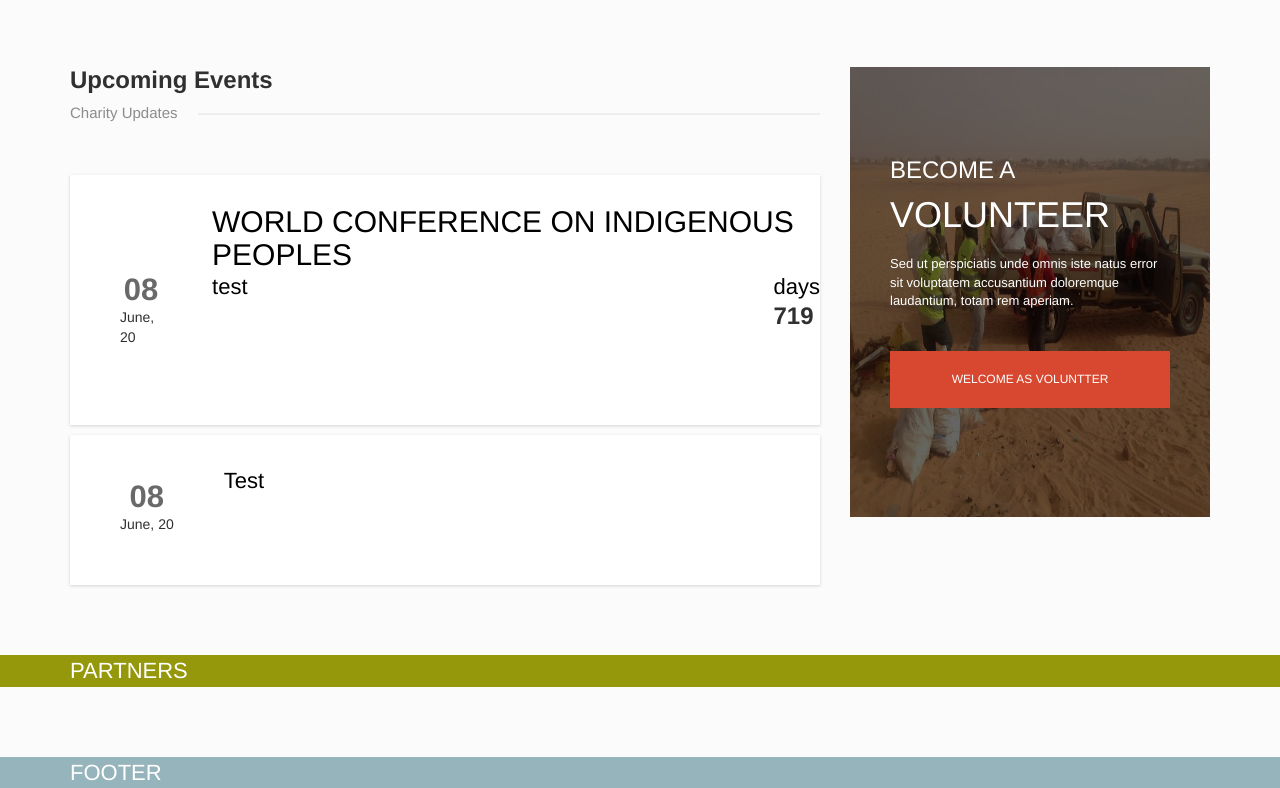
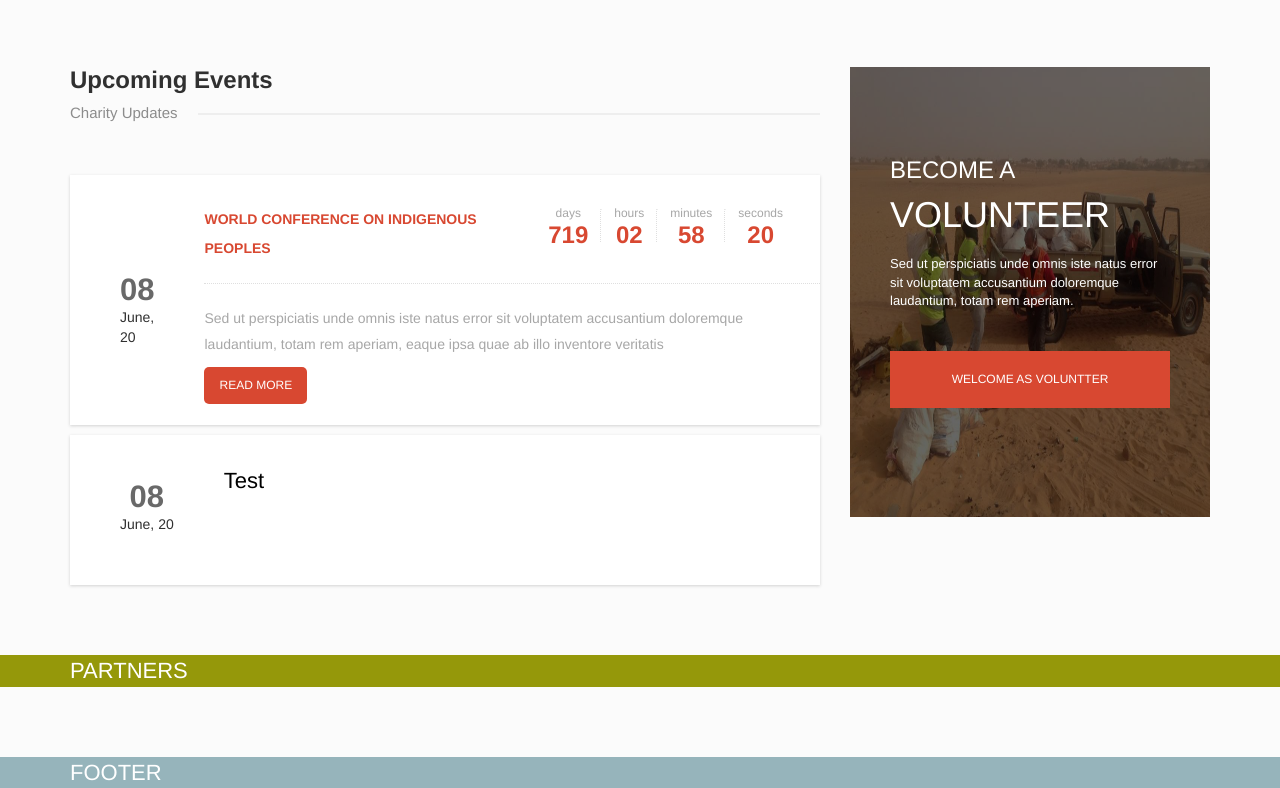
Before and after one commit to MfcDevps/OngWebsite, a plain HTML site: page index.html in a window 1280 px wide. Shown: the part 876-1664 px from the top of the page. Drawn offline with Linux system fonts and the light colour scheme.

Commit message:
Update event box design

```diff
--- a/css/style.css
+++ b/css/style.css
@@ -293,10 +293,66 @@ h1,h2,h3,h4,h5,h5,p{
     margin-bottom: 30px;
 }
 
-.events .event-left .box .event-info{
-
+.events .event-left .box .event-info > hr{
+    border-top: 1.5px dotted #dfdfdf;
+    width: 100%;
+    height: 1px;
+}
+.events .event-left .box .event-info .info-up h5{
+    width: 45%;
+    font-weight: bold;
+    line-height: 29px;
+    color: #d84831;
 }
 
+.events .event-left .box .event-info .info-up .waiting-date{
+
+    width: 55%;
+    padding-right: 25px;
+}
+
+.events .event-left .box .event-info .info-up .waiting-date > div{
+    display: inline-block;
+    padding-left: 12px;
+    padding-right: 12px;
+}
+.events .event-left .box .event-info .info-up .waiting-date span{
+    color: #a7a7a7;
+    font-size: 12px;
+    text-align: center;
+    display: block;
+}
+
+.events .event-left .box .event-info .info-up .waiting-date hr{
+    width: 1px;
+    height: 30px;
+    border-left: 1.5px dotted #dfdfdf;
+    border-spacing: 0px;
+    padding-bottom: 2px;
+    margin: 4px 0 0;
+}
+
+.events .event-left .box .event-info .info-up .waiting-date h3{
+    color: #d84831;
+    text-align: center;
+}
+
+.events .event-left .box .event-info .info-down p{
+    font-size: 14px;
+    margin-right: 41px;
+    color: #a7a7a7;
+    line-height: 26px;
+}
+
+.events .event-left .box .event-info .info-down button{
+    background: #d84831;
+    border: none;
+    font-size: 12px;
+    padding:10px 15px;
+    margin-top: 10px;
+    border-radius: 5px;
+    color: #FFF;
+}
 
 
     /* End Left Side of Events Section */
@@ -334,9 +390,7 @@ h1,h2,h3,h4,h5,h5,p{
     top: 20%;
 }
 
-.events .event-right .desc h3{
 
-}
 .events .event-right .desc h1{
     margin-top: 12px;
 }
--- a/index.html
+++ b/index.html
@@ -174,17 +174,43 @@
                                 </div>
                                 <div class="event-info float-right">
                                     <div class="info-up">
-                                        <h2 class="float-left">WORLD CONFERENCE ON INDIGENOUS PEOPLES</h2>
+                                        <h5 class="float-left">WORLD CONFERENCE ON INDIGENOUS PEOPLES</h5>
                                         <div class="waiting-date float-right">
-                                            <span>days</span>
-                                            <h3>719</h3>
+                                            <div class="float-right">
+                                                    <span>seconds</span>
+                                                    <h3>20</h3>
+                                            </div>
+                                            <hr class="float-right"/>
+                                            <div class="float-right">
+                                                    <span>minutes</span>
+                                                    <h3>58</h3>
+                                            </div>
+                                            <hr class="float-right"/>
+                                            <div class="float-right">
+                                                    <span>hours</span>
+                                                    <h3>02</h3>
+                                            </div>
+                                            <hr class="float-right"/>
+                                            <div class="float-right">
+                                                 <span>days</span>
+                                                 <h3>719</h3>
+                                            </div>
+
+
                                         </div>
                                     </div>
+
+                                    <div class="clear"></div>
+
+                                    <hr>
+
                                     <div class="info-down">
-                                        test
+                                        <p>Sed ut perspiciatis unde omnis iste natus error sit voluptatem accusantium doloremque laudantium, totam rem aperiam, eaque ipsa quae ab illo inventore veritatis</p>
+                                        <button>READ MORE</button>
                                     </div>
                                 </div>
                             </div>
+
                             <div class="box event-two">
                                 <div class="event-date float-left">
                                     <h3>08</h3>
```
